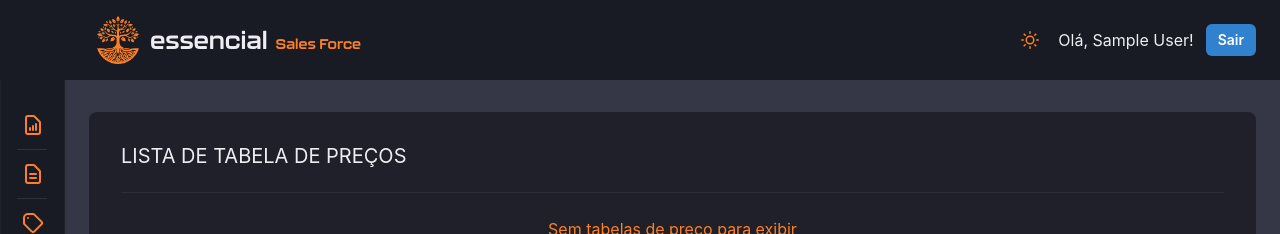
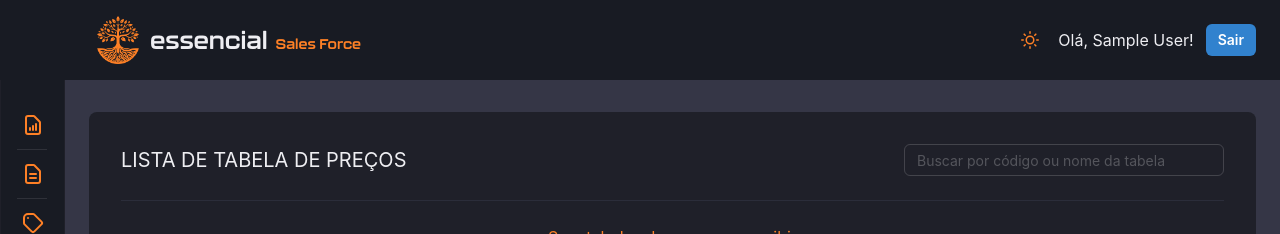
Before and after one commit to andreaalves/ESF-WEB-VALEZA, a React (Create React App) app: page /listar/tabela-preco in a window 1280 px wide. Shown: the top 234 px of the page. Built offline with nearby package versions, Linux system fonts and the light colour scheme; no server answers; sample sign-in values are in the browser's storage.

Commit message:
feat: busca por código e nome na lista de tabelas de preço
Campo de busca no topo da tela Tabela de Preço, igual ao da lista de
clientes. Filtra por código ou nome, ignorando acentos e maiúsculas, e
volta para a página 1 a cada busca.

```diff
--- a/src/pages/ListTableProducts/index.tsx
+++ b/src/pages/ListTableProducts/index.tsx
@@ -5,13 +5,14 @@ import {
   Button,
   Icon,
   Heading,
+  Input,
   Spinner,
   useDisclosure,
   Text,
   useToast,
 } from '@chakra-ui/react';
 import { RiAddLine } from 'react-icons/ri';
-import { useEffect, useState } from 'react';
+import { useEffect, useMemo, useState } from 'react';
 import { Header } from '../../components/Header';
 import ReactTableComponent from '../../components/TableComponent';
 import api from '../../service/api';
@@ -22,10 +23,17 @@ import { Wapper } from '../../components/Wapper';
 import { useAuth } from '../../context/AuthContext';
 import { ExcludeDialog } from '../../components/ExlcudeDialog';
 
+const semAcento = (valor: any) =>
+  String(valor ?? '')
+    .normalize('NFD')
+    .replace(/[̀-ͯ]/g, '')
+    .toLowerCase();
+
 export default function ListTableProducts() {
   const [tablePrice, setTablePrice] = useState([]);
   const [isLoading, setIsLoading] = useState(true);
   const [idToDelete, setIdToDelete] = useState('');
+  const [busca, setBusca] = useState('');
   const { isOpen, onOpen, onClose } = useDisclosure();
   const { user } = useAuth();
   const toast = useToast();
@@ -79,6 +87,16 @@ export default function ListTableProducts() {
     '/cadastro/parametrizacao-tabela-preco'
   );
 
+  const termo = semAcento(busca.trim());
+
+  const tabelasFiltradas = useMemo(() => {
+    if (!termo) return tablePrice;
+
+    return tablePrice.filter((tabela: any) =>
+      semAcento([tabela.codigo, tabela.nome].join(' ')).includes(termo)
+    );
+  }, [tablePrice, termo]);
+
   useEffect(() => {
     api
       .get(
@@ -102,10 +120,18 @@ export default function ListTableProducts() {
       <Flex align="start" mx="auto" mt="8" px="6">
         <Wapper>
           <Box flex="1" p="8" bg="gray.800" borderRadius={8} mb="16">
-            <Flex justify="space-between" align="center">
+            <Flex justify="space-between" align="center" wrap="wrap" gap={3}>
               <Heading size="md" fontWeight="normal">
                 LISTA DE TABELA DE PREÇOS
               </Heading>
+              <Input
+                size="sm"
+                w={{ base: '100%', md: '320px' }}
+                borderRadius="md"
+                placeholder="Buscar por código ou nome da tabela"
+                value={busca}
+                onChange={(evento) => setBusca(evento.target.value)}
+              />
               {/* <Button
                 as="a"
                 size="sm"
@@ -132,10 +158,19 @@ export default function ListTableProducts() {
                         Sem tabelas de preço para exibir
                       </Text>
                     </Flex>
+                  ) : tabelasFiltradas.length === 0 ? (
+                    <Flex>
+                      <Text color="orange.200">
+                        Nenhuma tabela de preço encontrada para "{busca.trim()}"
+                      </Text>
+                    </Flex>
                   ) : (
+                    // key = termo: remonta a tabela a cada busca para voltar
+                    // à página 1 (a tabela usa autoResetPage: false).
                     <ReactTableComponent
+                      key={termo}
                       columns={column}
-                      data={tablePrice}
+                      data={tabelasFiltradas}
                       isPagenable
                     />
                   )}
```
